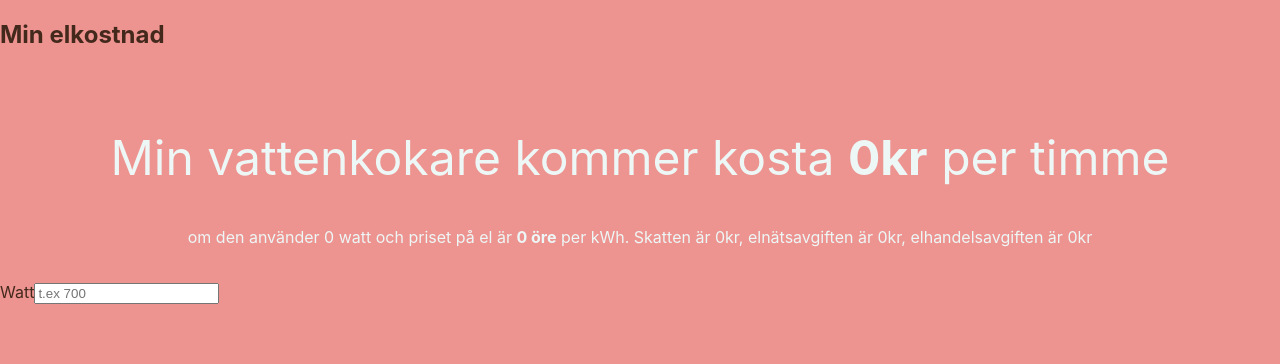
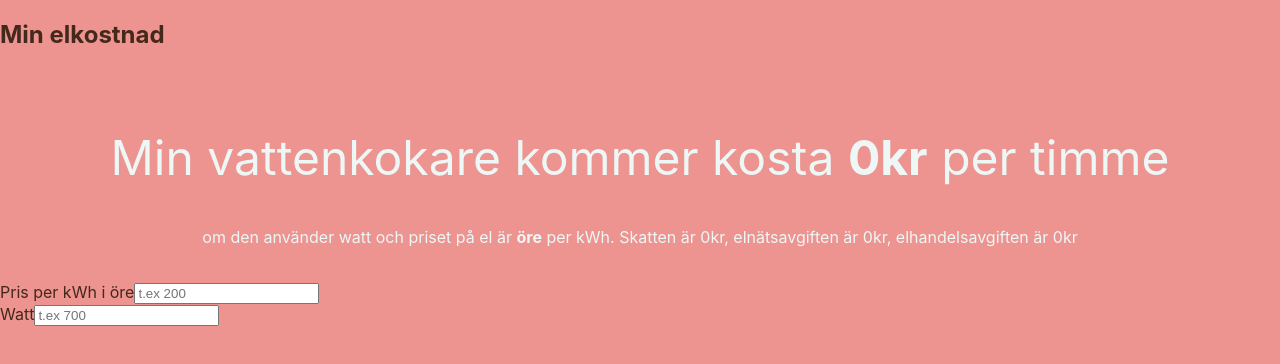
Before and after one commit to stinaq/min-elkostnad, a React (Create React App) app: page / in a window 1280 px wide. Shown: the top 364 px of the page. Built offline with nearby package versions, Linux system fonts and the light colour scheme.

Commit message:
Working for user input on fee per kWh and watt

```diff
--- a/src/features/DisplayCost/calculate-cost.tsx
+++ b/src/features/DisplayCost/calculate-cost.tsx
@@ -1,10 +1,10 @@
 
 type GetElectricalCostProps = {
-  kW: number;
+  kiloWatt: number;
   electricalFeeKrPerKWh: number;
 };
 
-const getElectricityCost = ({ kW, electricalFeeKrPerKWh }: GetElectricalCostProps): number => {
+const getElectricityCost = ({ kiloWatt: kW, electricalFeeKrPerKWh }: GetElectricalCostProps): number => {
   const result = kW * electricalFeeKrPerKWh;
 
   return result;
@@ -23,7 +23,7 @@ const getElectricalGridCost = (kW: number): number => {
 };
 
 type FullCostProps = {
-  kW: number;
+  kiloWatt: number;
   feeKrPerKWh: number;
 };
 
@@ -34,10 +34,10 @@ type FullCostType = {
   electricityCost: number;
 };
 
-const getFullCost = ({ kW, feeKrPerKWh }: FullCostProps): FullCostType => {
-  const taxCost = getElectricalTaxCost(kW);
-  const gridCost = getElectricalGridCost(kW);
-  const electricityCost = getElectricityCost({ kW, electricalFeeKrPerKWh: feeKrPerKWh });
+const getFullCost = ({ kiloWatt, feeKrPerKWh }: FullCostProps): FullCostType => {
+  const taxCost = getElectricalTaxCost(kiloWatt);
+  const gridCost = getElectricalGridCost(kiloWatt);
+  const electricityCost = getElectricityCost({ kiloWatt: kiloWatt, electricalFeeKrPerKWh: feeKrPerKWh });
 
   return {
     sumCost: taxCost + gridCost + electricityCost,
--- a/src/features/DisplayCost/display-cost.tsx
+++ b/src/features/DisplayCost/display-cost.tsx
@@ -1,19 +1,22 @@
 import React from 'react'; // we need this to make JSX compile
+import { Power, Fee } from '../../types/types';
 import { calculateCost } from './calculate-cost';
 
 type DisplayCostProps = {
-  kW: number;
+  power: Power;
   possessivePronoun: string;
   thing: string;
-  feeKrPerKWh: number;
+  fee: Fee;
 };
 
 const formatCost = (costInKr: number) => {
   return Math.round((costInKr + Number.EPSILON) * 100) / 100;
 };
 
-const DisplayCost = ({ kW, possessivePronoun, thing, feeKrPerKWh }: DisplayCostProps) => {
-  const resultingCost = calculateCost.getFullCost({kW, feeKrPerKWh});
+const DisplayCost = ({ power, possessivePronoun, thing, fee }: DisplayCostProps) => {
+  const kiloWatt = power.kiloWatt;
+  const feeKrPerKWh = fee.electricityKrPerKiloWattH;
+  const resultingCost = calculateCost.getFullCost({kiloWatt, feeKrPerKWh });
   const { sumCost, taxCost, gridCost, electricityCost } = resultingCost;
   const formattedSum = formatCost(sumCost);
   const formattedGrid = formatCost(gridCost);
@@ -21,7 +24,7 @@ const DisplayCost = ({ kW, possessivePronoun, thing, feeKrPerKWh }: DisplayCostP
   return (
     <section className='display-cost'>
       <h2>{possessivePronoun} {thing} kommer kosta <b>{formattedSum}kr</b> per timme</h2>
-      <p>om den använder {kW * 1000} watt och priset på el är <b>{feeKrPerKWh * 100} öre</b> per kWh.
+      <p>om den använder {power.userInput} watt och priset på el är <b>{fee.userInput} öre</b> per kWh.
       Skatten är {formattedTax}kr, elnätsavgiften är {formattedGrid}kr, elhandelsavgiften är {electricityCost}kr</p>
     </section>
   );
--- /dev/null
+++ b/src/features/InputValues/input-fee.tsx
@@ -0,0 +1,30 @@
+import React from 'react'; // we need this to make JSX compile
+import { Fee } from '../../types/types';
+
+type InputFeeProps = {
+  fee: Fee;
+  onFeeKrPerKWhChange: (newValue?: string) => void;
+};
+
+const InputValues = ({ fee, onFeeKrPerKWhChange }: InputFeeProps) => {
+  const handleOreChange = (event: React.ChangeEvent<HTMLInputElement>) => {
+    const value = event.target.value;
+    onFeeKrPerKWhChange(value);
+  };
+
+  return (
+    <div>
+      <section className='input-fee'>
+        <label htmlFor="ore">Pris per kWh i öre</label>
+        <input
+          type='number'
+          name='ore'
+          placeholder='t.ex 200'
+          value={fee.userInput}
+          onChange={handleOreChange} />
+      </section>
+    </div>
+  );
+};
+
+export default InputValues;
--- a/src/routes/main.tsx
+++ b/src/routes/main.tsx
@@ -1,12 +1,12 @@
 import React, { useState } from 'react';
 import DisplayCost from './../features/DisplayCost/display-cost';
-import InputValues from './../features/InputValues/input-values';
+import InputFee from '../features/InputValues/input-fee';
 import InputPower from '../features/InputValues/input-power';
 
-import { Power } from './../types/types'
+import { Power, Fee } from './../types/types'
 
 function Main() {
-  const [feeKrPerKWh, setFeeKrPerKWh] = useState(0);
+  const [fee, setFee] = useState<Fee>({ userInput: '', electricityKrPerKiloWattH: 0, });
   const [power, setPower] = useState<Power>({userInput: '', kiloWatt: 0});
 
   const handlePowerChange = (newWattValue?: string) => {
@@ -19,19 +19,21 @@ function Main() {
     }
   };
 
-  const handleFeeKrPerKWh = (newValue: number) => {
-    setFeeKrPerKWh(newValue);
+  const handleFeeKrPerKWh = (newOreValue?: string) => {
+    if (!newOreValue) {
+      setFee({ userInput: newOreValue, electricityKrPerKiloWattH: 0 });
+    } else {
+        const parsedOre = Number(newOreValue);
+        const parsedKr = parsedOre / 100;
+        setFee({ userInput: newOreValue, electricityKrPerKiloWattH: parsedKr });
+    }
   };
 
   return (
     <div>
-      <DisplayCost kW={power.kiloWatt} possessivePronoun={'Min'} thing={'vattenkokare'} feeKrPerKWh={feeKrPerKWh/100} />
-      {/* <InputValues
-        kiloWatt={kiloWatt}
-        onKiloWattChange={handlePowerChange}
-        feeKrPerKWh={feeKrPerKWh}
-        onFeeKrPerKWhChange={handleFeeKrPerKWh} /> */}
-        <InputPower power={power} onKiloWattChange={handlePowerChange} />
+      <DisplayCost power={power} possessivePronoun={'Min'} thing={'vattenkokare'} fee={fee} />
+      <InputFee fee={fee} onFeeKrPerKWhChange={handleFeeKrPerKWh} />
+      <InputPower power={power} onKiloWattChange={handlePowerChange} />
     </div>
   );
 }
--- a/src/types/types.ts
+++ b/src/types/types.ts
@@ -2,3 +2,8 @@ export interface Power {
   userInput?: string;
   kiloWatt: number;
 };
+
+export interface Fee {
+  userInput?: string;
+  electricityKrPerKiloWattH: number;
+};
```
Also changed, not shown: src/features/InputValues/input-values.tsx (deleted, +0 -50 lines).
